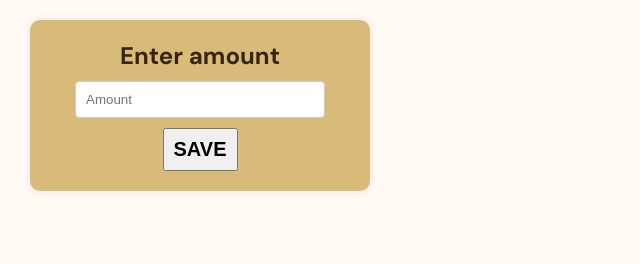
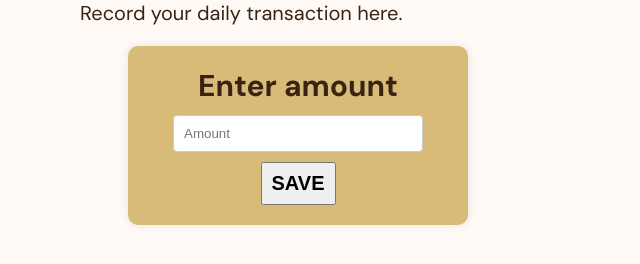
Before and after one commit to LilianWacuka/AgriLog, a plain HTML site: page expenses.html in a window 1280 px wide. Shown: the whole page, without its empty margins (0-640 px from the left). Drawn offline with Linux system fonts and the light colour scheme.

Commit message:
First commit

```diff
--- a/expenses.css
+++ b/expenses.css
@@ -15,6 +15,17 @@ body,h2{
     text-align: center;
     margin-bottom: 20px;
 }
+body,p{
+    text-align: center;
+    display: inline;
+    margin: 25px;
+    /* margin-top: 5%;
+    margin-bottom: 5%; */
+    padding: 15px;
+    font-size: 20px;
+    border: 20px;
+    transform: translateX(23);
+}
 .expense-container{
     background-color:#d8bb78;
     padding: 20px;
@@ -23,7 +34,8 @@ body,h2{
     width: 300px;
     align-items: center;
     margin-top: 20px;
-    margin-left: 30px;
+    margin-left: 10%;
+    display: flex;
 }
 .expense-container input[type=text]{
     width: 250px;
--- a/expenses.html
+++ b/expenses.html
@@ -7,6 +7,7 @@
         <title>Expense Input</title>
     </head>
     <body>
+        <p>Record your daily transaction here.</p>
        <div class="expense-container">
           <form id="Expenses">
             <h2>Enter amount</h2>
```
